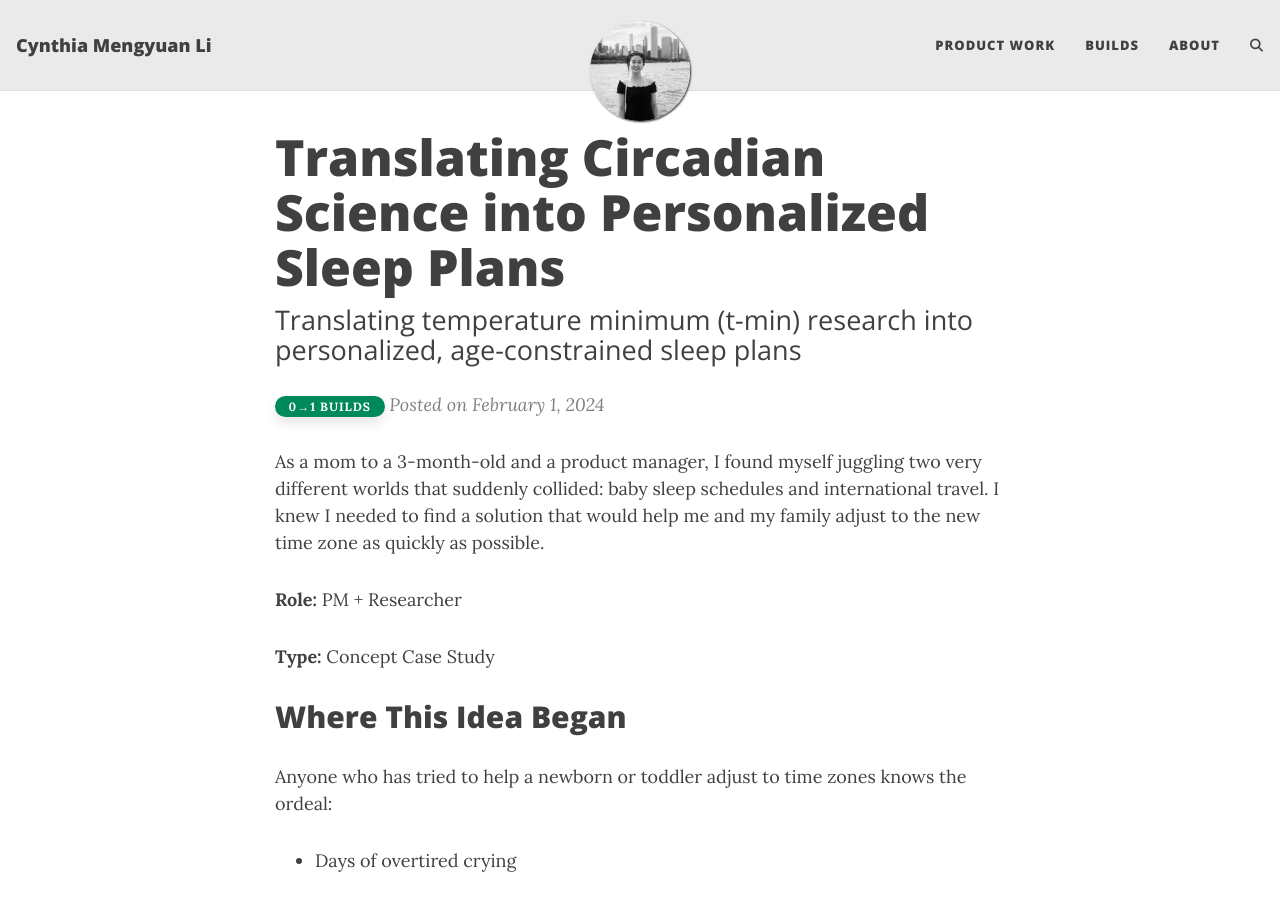
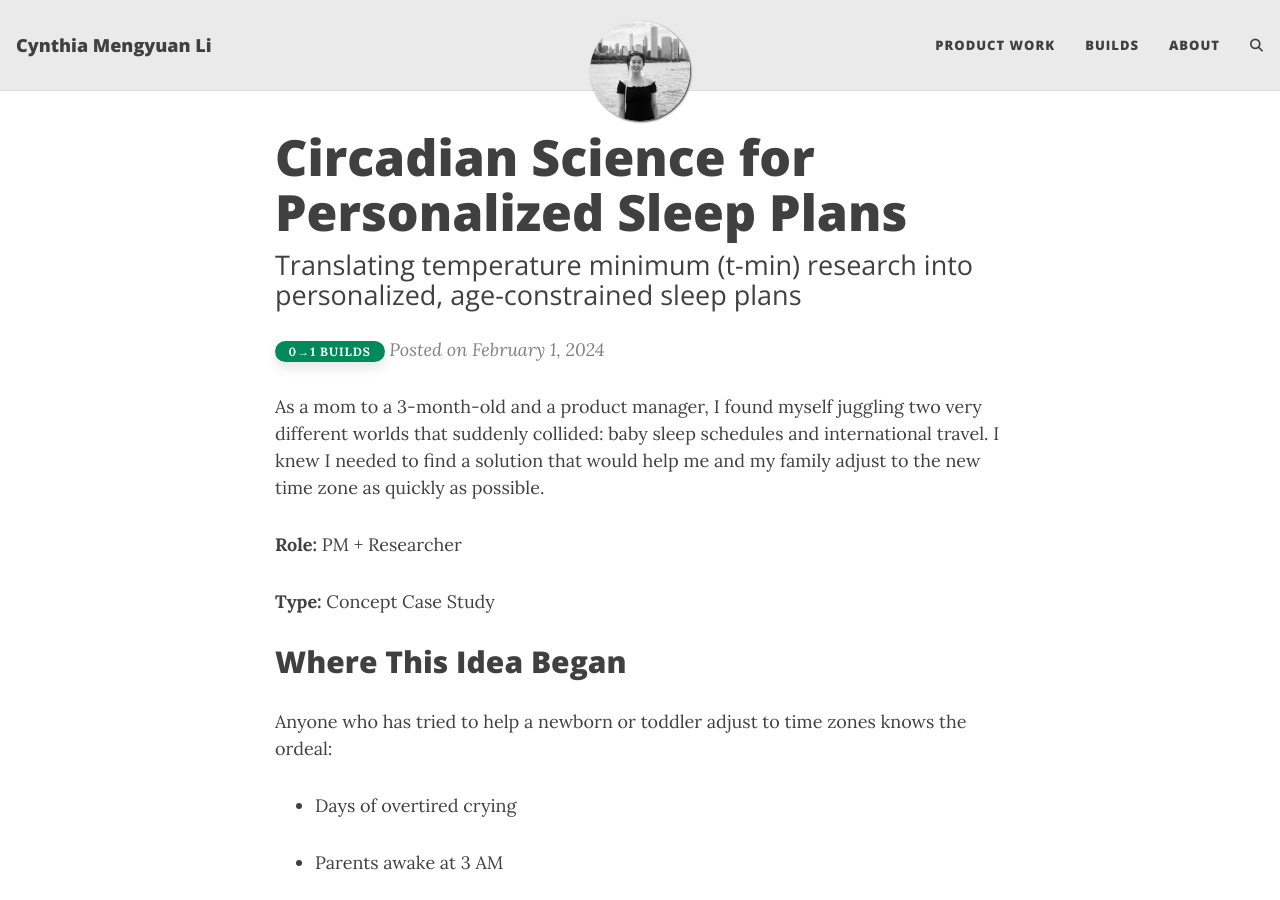
Before and after one commit to cynthialmy/cynthialmy.github.io, a Jekyll site: the page built from _posts/2024-02-01-zoner-prd.md, in a window 1280 px wide and 900 px high. Built offline with Jekyll 4.4.1, drawn with Linux system fonts in a browser that asks for light colours; comment, search, counter and statistics services are not loaded.

Commit message:
updated title

```diff
--- a/_posts/2024-02-01-zoner-prd.md
+++ b/_posts/2024-02-01-zoner-prd.md
@@ -1,6 +1,6 @@
 ---
 layout: post
-title: Translating Circadian Science into Personalized Sleep Plans
+title: Circadian Science for Personalized Sleep Plans
 subtitle: Translating temperature minimum (t-min) research into personalized, age-constrained sleep plans
 tags: [Scientific Product Design, Circadian Science, Hypothesis-Driven Development, Health Tech, Age-Constrained Design, Sleep Products]
 project_type: zero-to-one-builds
```
